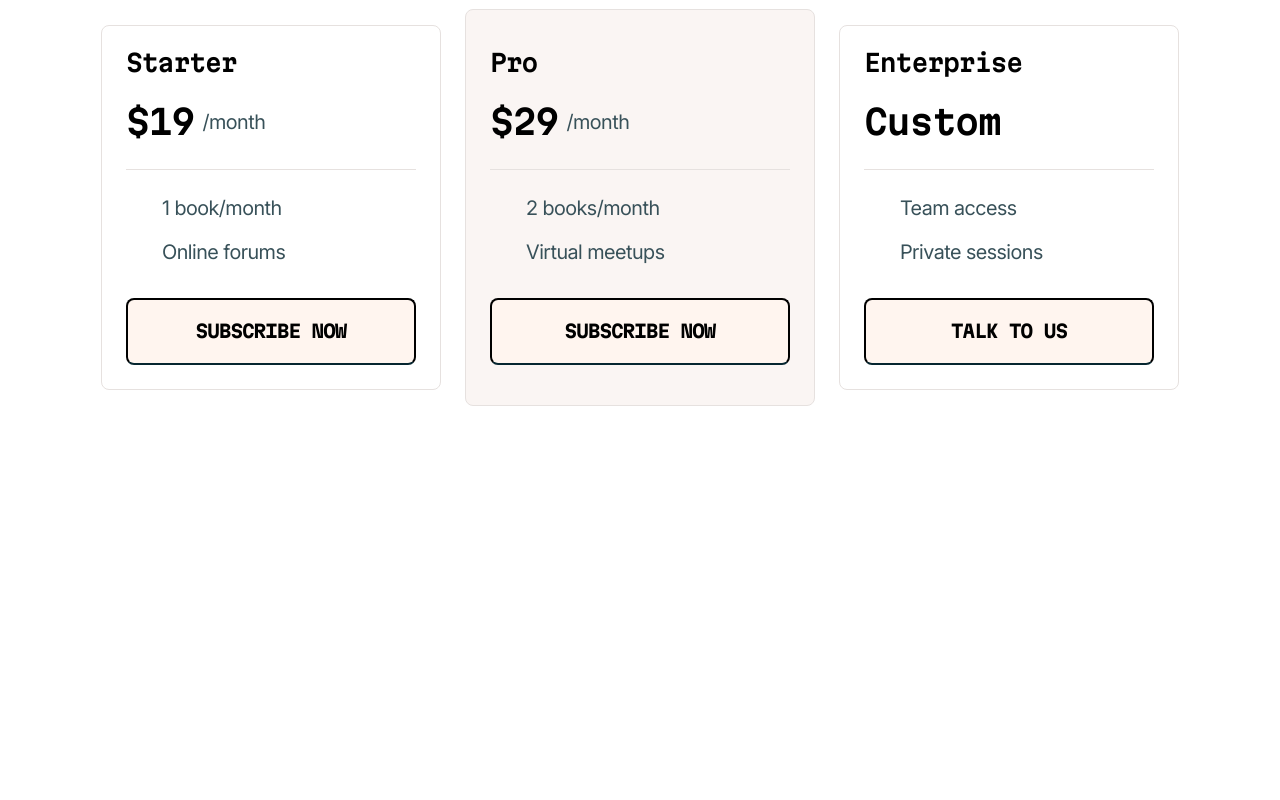
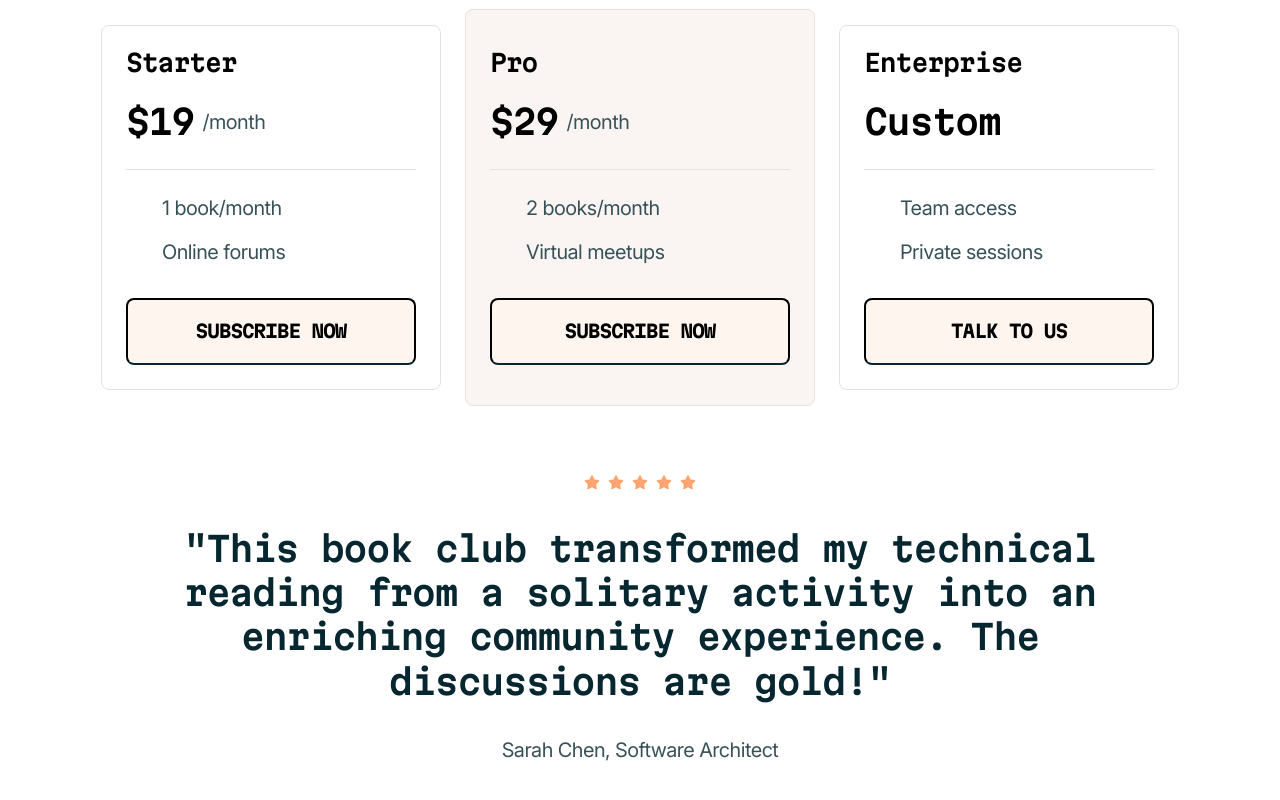
Before and after one commit to runny-life/tech-book-club-landing-page, a website built with Vite: page index.html in a window 1280 px wide. Shown: the part 2507-3307 px from the top of the page. Before the commit the page ends 2977 px from the top, so only its background shows below. Built offline with nearby package versions, Linux system fonts and the light colour scheme; files whose address does not match are found by name.

Commit message:
feat: add section testimonials

```diff
--- a/index.html
+++ b/index.html
@@ -446,6 +446,112 @@
           </ul>
         </div>
       </section>
+      <section aria-labelledby="testimonials-title">
+        <div class="container flex items-center justify-center">
+          <h2
+            class="sr-only"
+            id="testimonials-title"
+          >
+            Testimonials
+          </h2>
+          <div class="flex max-w-242.5 flex-col gap-8 lg:items-center lg:text-center">
+            <ul
+              class="flex items-center"
+              aria-label="star list"
+            >
+              <li>
+                <svg
+                  xmlns="http://www.w3.org/2000/svg"
+                  width="24"
+                  height="25"
+                  fill="none"
+                  viewBox="0 0 24 25"
+                  aria-hidden="true"
+                >
+                  <path
+                    fill="#FF9A60"
+                    d="M11.207 5.742c.328-.656 1.258-.629 1.559 0L14.57 9.38l3.992.574c.711.11.985.985.465 1.504l-2.87 2.816.683 3.965c.11.711-.656 1.258-1.285.93L12 17.281l-3.582 1.887c-.629.328-1.395-.219-1.285-.93l.683-3.964-2.87-2.817c-.52-.52-.247-1.394.464-1.504l4.02-.574 1.777-3.637Z"
+                    opacity=".9"
+                  ></path>
+                </svg>
+              </li>
+              <li>
+                <svg
+                  xmlns="http://www.w3.org/2000/svg"
+                  width="24"
+                  height="25"
+                  fill="none"
+                  viewBox="0 0 24 25"
+                  aria-hidden="true"
+                >
+                  <path
+                    fill="#FF9A60"
+                    d="M11.207 5.742c.328-.656 1.258-.629 1.559 0L14.57 9.38l3.992.574c.711.11.985.985.465 1.504l-2.87 2.816.683 3.965c.11.711-.656 1.258-1.285.93L12 17.281l-3.582 1.887c-.629.328-1.395-.219-1.285-.93l.683-3.964-2.87-2.817c-.52-.52-.247-1.394.464-1.504l4.02-.574 1.777-3.637Z"
+                    opacity=".9"
+                  ></path>
+                </svg>
+              </li>
+              <li>
+                <svg
+                  xmlns="http://www.w3.org/2000/svg"
+                  width="24"
+                  height="25"
+                  fill="none"
+                  viewBox="0 0 24 25"
+                  aria-hidden="true"
+                >
+                  <path
+                    fill="#FF9A60"
+                    d="M11.207 5.742c.328-.656 1.258-.629 1.559 0L14.57 9.38l3.992.574c.711.11.985.985.465 1.504l-2.87 2.816.683 3.965c.11.711-.656 1.258-1.285.93L12 17.281l-3.582 1.887c-.629.328-1.395-.219-1.285-.93l.683-3.964-2.87-2.817c-.52-.52-.247-1.394.464-1.504l4.02-.574 1.777-3.637Z"
+                    opacity=".9"
+                  ></path>
+                </svg>
+              </li>
+              <li>
+                <svg
+                  xmlns="http://www.w3.org/2000/svg"
+                  width="24"
+                  height="25"
+                  fill="none"
+                  viewBox="0 0 24 25"
+                  aria-hidden="true"
+                >
+                  <path
+                    fill="#FF9A60"
+                    d="M11.207 5.742c.328-.656 1.258-.629 1.559 0L14.57 9.38l3.992.574c.711.11.985.985.465 1.504l-2.87 2.816.683 3.965c.11.711-.656 1.258-1.285.93L12 17.281l-3.582 1.887c-.629.328-1.395-.219-1.285-.93l.683-3.964-2.87-2.817c-.52-.52-.247-1.394.464-1.504l4.02-.574 1.777-3.637Z"
+                    opacity=".9"
+                  ></path>
+                </svg>
+              </li>
+              <li>
+                <svg
+                  xmlns="http://www.w3.org/2000/svg"
+                  width="24"
+                  height="25"
+                  fill="none"
+                  viewBox="0 0 24 25"
+                  aria-hidden="true"
+                >
+                  <path
+                    fill="#FF9A60"
+                    d="M11.207 5.742c.328-.656 1.258-.629 1.559 0L14.57 9.38l3.992.574c.711.11.985.985.465 1.504l-2.87 2.816.683 3.965c.11.711-.656 1.258-1.285.93L12 17.281l-3.582 1.887c-.629.328-1.395-.219-1.285-.93l.683-3.964-2.87-2.817c-.52-.52-.247-1.394.464-1.504l4.02-.574 1.777-3.637Z"
+                    opacity=".9"
+                  ></path>
+                </svg>
+              </li>
+            </ul>
+            <div class="flex flex-col gap-8">
+              <p class="text-preset-3-mobile md:text-preset-3 font-semibold text-neutral-900">
+                "This book club transformed my technical reading from a solitary activity into an
+                enriching community experience. The discussions are gold!"
+              </p>
+              <p class="text-preset-5 font-family-additional font-normal text-neutral-700">
+                Sarah Chen, Software Architect
+              </p>
+            </div>
+          </div>
+        </div>
+      </section>
     </main>
     <script
       type="module"
```
